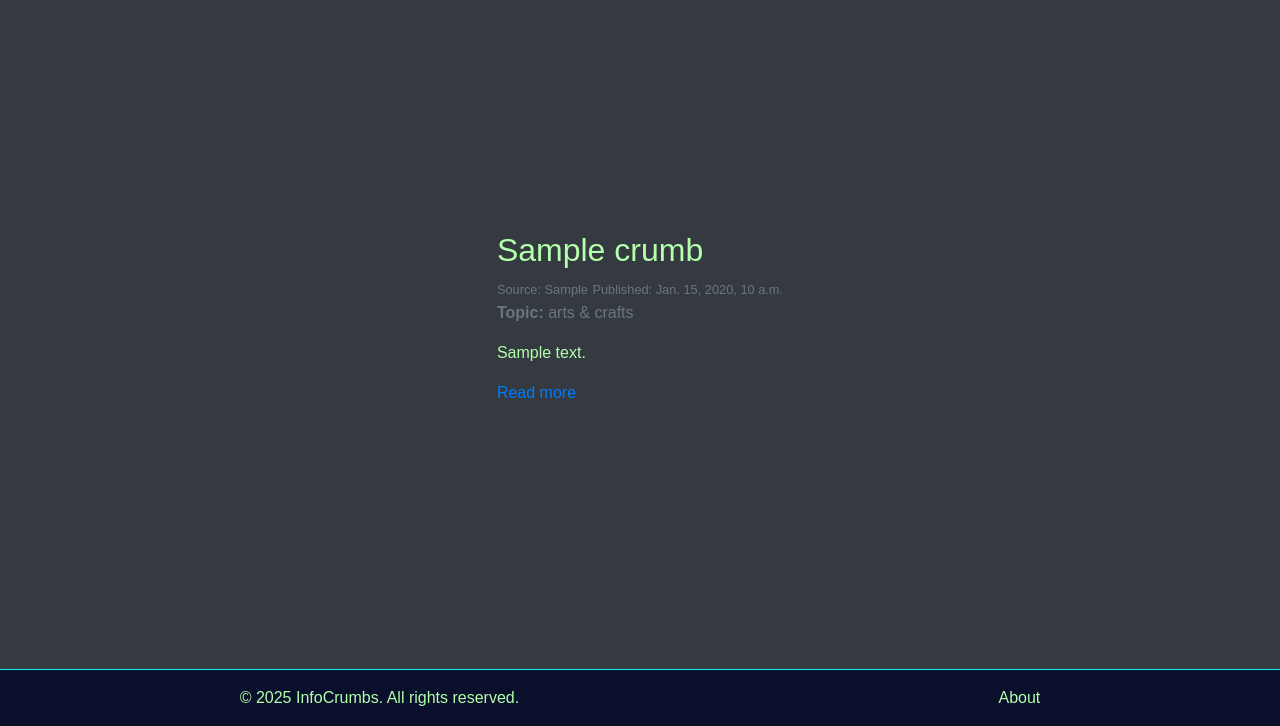
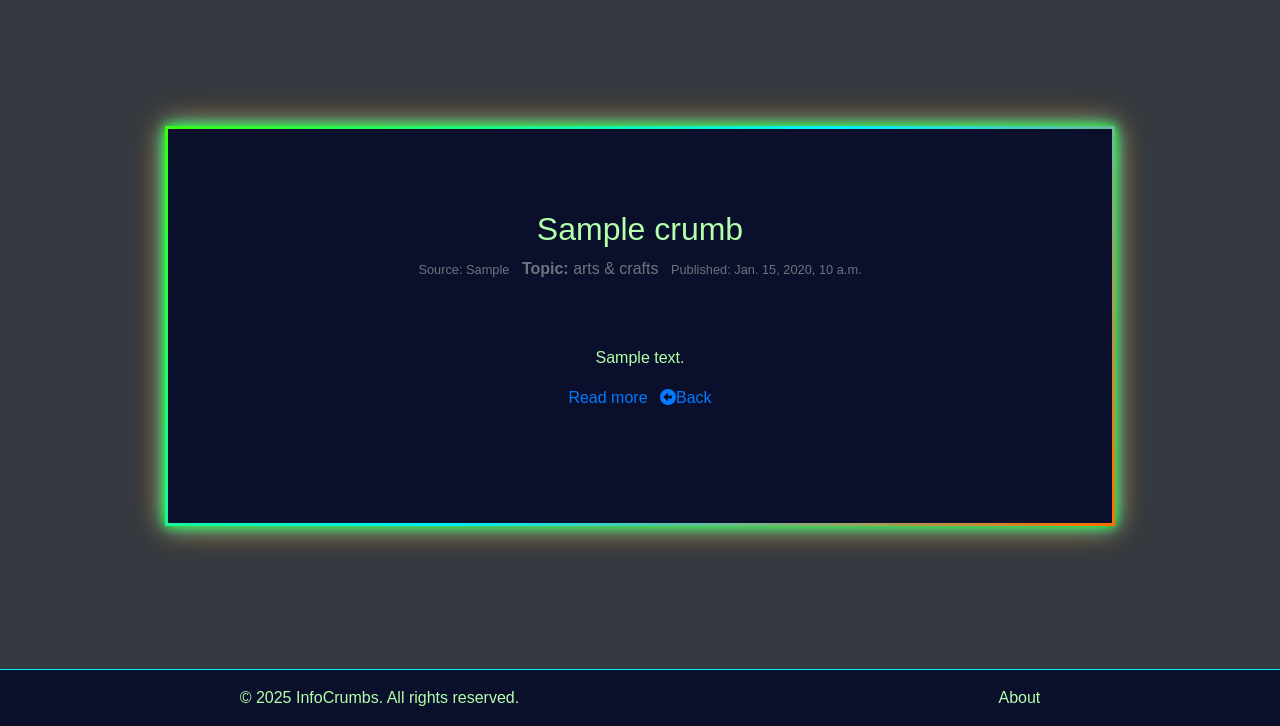
Before and after one commit to Aziz-Ibrahim/infocrumbs, a Django app: page /crumbs/1/ in a window 1280 px wide. Shown: the part 74-800 px from the top of the page. Run offline with Django 5.2, Linux system fonts and the light colour scheme; data comes from the database, SQL or seed files in the repository; tables that the repository leaves empty hold one stand-in row (values such as "Sample post"); some libraries are stand-ins or nearby versions; some web fonts are replaced.

Commit message:
feat: Enhance crumb detail page layout and navigation
Wraps the crumb detail content within a container div for improved styling and responsiveness.

Also:
- Adds a "Back to Crumbs" list link for easier navigation.
- Fixes an incorrect URL name in the "Back to Crumbs" link.

```diff
--- a/crumbs/static/css/crumbs.css
+++ b/crumbs/static/css/crumbs.css
@@ -1,3 +1,16 @@
+.crumb-container {
+    min-width: 950px;
+    text-align: center;
+    min-height: 400px;
+    display: flex;
+    flex-direction: column;
+    justify-content: center;
+}
+
+.text-right {
+    text-align: right !important;
+}
+
 .pagination {
     text-align: center;
     margin: 2rem 0;
--- a/crumbs/templates/crumbs/crumb_detail.html
+++ b/crumbs/templates/crumbs/crumb_detail.html
@@ -1,14 +1,28 @@
 {% extends 'base.html' %}
+{% load static %}
+
+{% block extra_css %}
+    <link rel="stylesheet" href="{% static 'css/crumbs.css' %}">
+{% endblock %}
+
 {% block content %}
+    <div class="container crumb-container py-5 px-5 gradient-border glow">
         <h2>{{ crumb.title }}</h2>
-    <small class="text-muted">Source: {{ crumb.source }}</small>
-    <small class="text-muted">Published: {{ crumb.published_at }}</small>
-    <p class="text-muted"><strong>Topic:</strong> {{ crumb.topic }}</p>
+        <ul class="list-unstyled list-inline">
+            <li class="list-inline-item"><small class="text-muted">Source: {{ crumb.source }}</small></li>
+            <li class="list-inline-item"><p class="text-muted"><strong>Topic:</strong> {{ crumb.topic }}</p></li>
+            <li class="list-inline-item"><small class="text-muted">Published: {{ crumb.published_at }}</small></li>
+        </ul>
+        <hr>
         <p>{{ crumb.summary }}</p>
-    <p><a href="{{ crumb.url }}" target="_blank">Read more</a></p>
+        <ul class="list-unstyled listine">
+            <li class="list-inline-item"><p><a href="{{ crumb.url }}" target="_blank" aria-label="Read the full article from the sourecs, opens in a new teb">Read more</a></p></li>
+            <li class="list-inline-item"><p><a href="{% url 'crumb_list' %}" class="text-right" aria-label="Return to crumbs list page"><i class="fa-solid fa-circle-left"></i>Back</a></p></li>
+        </ul>
         {% if is_saved %}
             <small class="text-muted">
                 <i class="fas fa-star"></i> You saved this crumb
             </small>
         {% endif %}
+    </div>
 {% endblock %}
--- a/crumbs/urls.py
+++ b/crumbs/urls.py
@@ -2,6 +2,6 @@ from django.urls import path
 from . import views
 
 urlpatterns = [
-    path('', views.crumb_list, name='crumb_list'),
+    path('crumb_list/', views.crumb_list, name='crumb_list'),
     path('<int:pk>/', views.crumb_detail, name='crumb_detail'),
 ]
```
Lines whose indentation alone changed are shown as unchanged.
